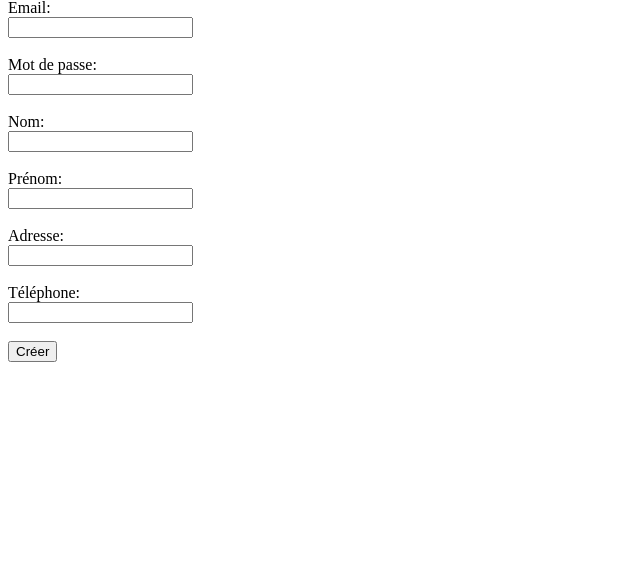
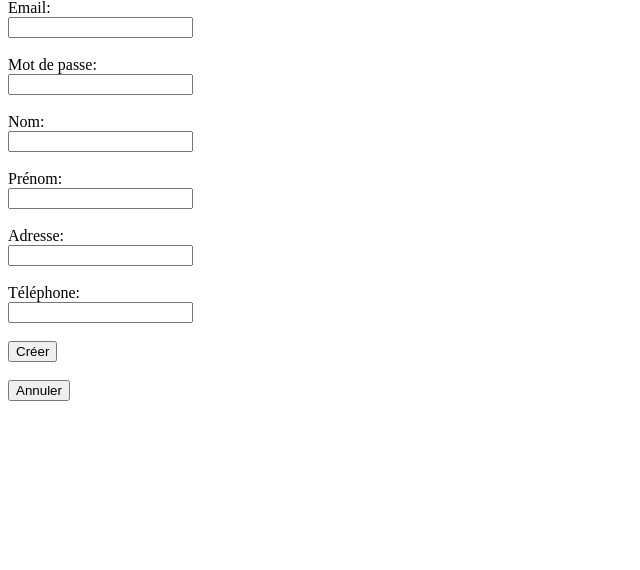
Before and after one commit to armanceau/lafleur, a PHP site: page /inscription.php in a window 1280 px wide. Shown: the part 68-638 px from the top of the page, without its empty margins (0-640 px from the left). Run offline with PHP 8.4, Linux system fonts and the light colour scheme.

Commit message:
Update inscription.php

```diff
--- a/inscription.php
+++ b/inscription.php
@@ -53,6 +53,8 @@
         <button type="submit">Créer</button>
 
     </form>
+<br>
+    <button type="reset"> Annuler </button>
 
 </body>
 </html>
```
